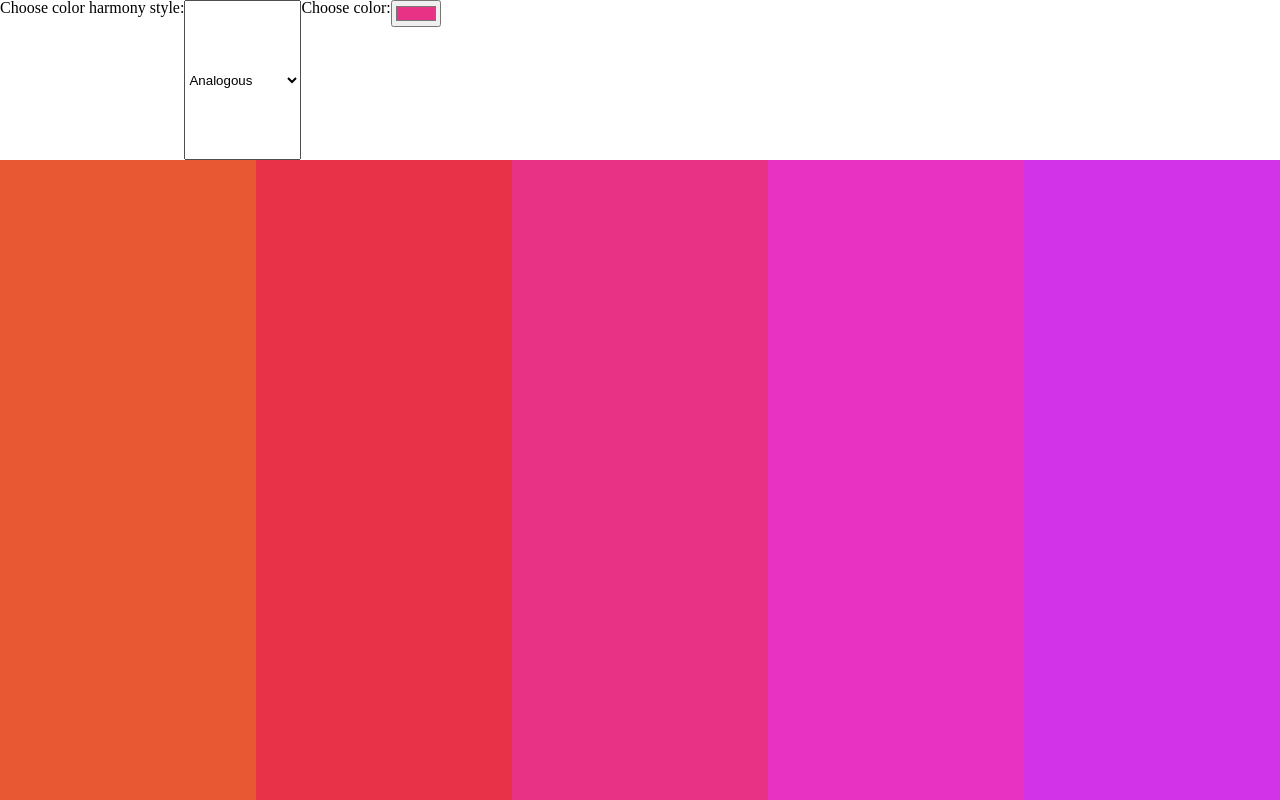
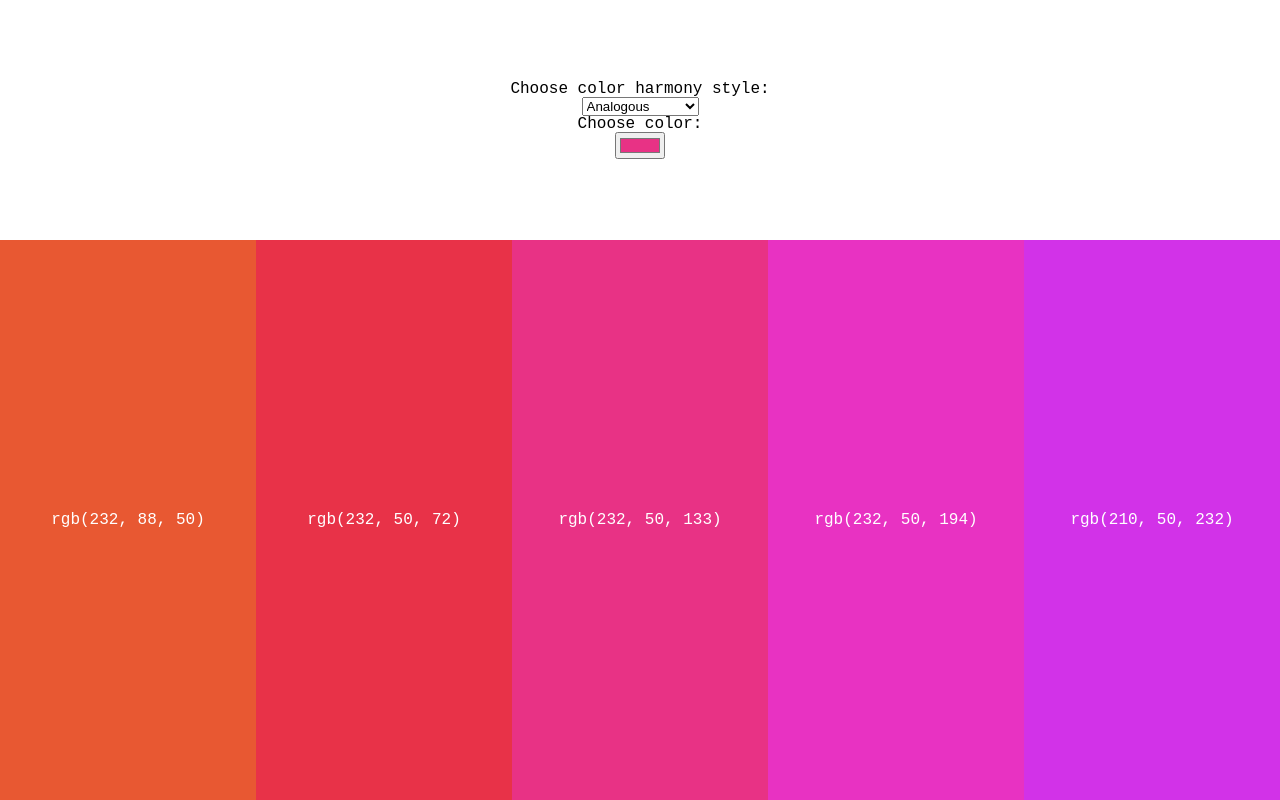
Before and after one commit to Gabriella-roze/color-palette-generator, a plain HTML site: page index.html in a window 1280 px wide. Drawn offline with Linux system fonts and the light colour scheme.

Commit message:
add rgb names to color boxes

```diff
--- a/main.js
+++ b/main.js
@@ -31,9 +31,9 @@ let colorPicker;
 let defaultColor = "#E83285";
 let colorRGB = 'rgb(232, 50, 133)';
 
+window.addEventListener("load", init);
 selectHarmStyle(harmStyle.value, colorConverterRGBtoHSL(colorRGB));
 
-window.addEventListener("load", init);
 function init() {
    strRGBtoNumRGB(colorRGB);
    colorPicker = document.getElementById("color-picker");
@@ -59,15 +59,13 @@ function strRGBtoNumRGB(string) {
    return splitRGBNum;
 }
 
-
 function selectHarmStyle(style, colorHSL) {
    style = style.value ? style.value : style;
    if (!colorHSL) {
       colorHSL = colorConverterRGBtoHSL(colorRGB);
    }
-
-  if (style === "analogous") {
-   console.log("analogous --")
+   if (style === "analogous") {
+      console.log("analogous --")
       calcAnalogPal(colorHSL);
 
   } else if (style === "monochromatic") {
@@ -90,56 +88,70 @@ function selectHarmStyle(style, colorHSL) {
       console.log("shades --");
       calcShaPal(colorHSL);
   }
-
 };
 
 function calcAnalogPal(colorHSL) {
-   console.log("-->analogous: ", colorHSL);
+   // console.log("-->analogous: ", colorHSL);
    colLeft1.style.background = `hsl(${colorHSL.h + 20}, ${colorHSL.s}%, ${colorHSL.l}%)`;
    colLeft2.style.background = `hsl(${colorHSL.h + 40}, ${colorHSL.s}%, ${colorHSL.l}%)`;
    colRight1.style.background = `hsl(${colorHSL.h - 20}, ${colorHSL.s}%, ${colorHSL.l}%)`;
    colRight2.style.background = `hsl(${colorHSL.h - 40}, ${colorHSL.s}%, ${colorHSL.l}%)`;
+   displayColValues(colLeft1.style.background, colLeft2.style.background, colRight1.style.background, colRight2.style.background);
 }
+
 function calcMonochPal(colorHSL) {
    // console.log("-->analogous: ", colorHSL);
    colLeft1.style.background = `hsl(${colorHSL.h}, ${colorHSL.s}%, ${colorHSL.l + 20}%)`;
    colLeft2.style.background = `hsl(${colorHSL.h}, ${colorHSL.s}%, ${colorHSL.l + 40}%)`;
    colRight1.style.background = `hsl(${colorHSL.h}, ${colorHSL.s}%, ${colorHSL.l - 20}%)`;
    colRight2.style.background = `hsl(${colorHSL.h}, ${colorHSL.s}%, ${colorHSL.l - 40}%)`;
+   displayColValues(colLeft1.style.background, colLeft2.style.background, colRight1.style.background, colRight2.style.background);
 }
+
 function calcTriPal(colorHSL) {
    // console.log("-->analogous: ", colorHSL);
    colLeft1.style.background = `hsl(${colorHSL.h + 60}, ${colorHSL.s}%, ${colorHSL.l + 20}%)`;
    colLeft2.style.background = "#ffffff";
    colRight1.style.background = `hsl(${colorHSL.h + 120}, ${colorHSL.s}%, ${colorHSL.l - 20}%)`;
    colRight2.style.background = "#ffffff";
+   displayColValues(colLeft1.style.background, colLeft2.style.background, colRight1.style.background, colRight2.style.background);
 }
+
 function calcComplPal(colorHSL) {
    // console.log("-->analogous: ", colorHSL);
    colLeft1.style.background = `hsl(${colorHSL.h + 180}, ${colorHSL.s}%, ${colorHSL.l + 20}%)`;
    colLeft2.style.background = "#ffffff";
    colRight1.style.background = "#ffffff";
    colRight2.style.background = "#ffffff";
+   displayColValues(colLeft1.style.background, colLeft2.style.background, colRight1.style.background, colRight2.style.background);
 }
+
 function calcCompoPal(colorHSL) {
    // console.log("-->analogous: ", colorHSL);
    colLeft1.style.background = `hsl(${colorHSL.h + 180}, ${colorHSL.s}%, ${colorHSL.l + 20}%)`;
    colLeft2.style.background = `hsl(${colorHSL.h + 40}, ${colorHSL.s}%, ${colorHSL.l}%)`;
    colRight1.style.background = `hsl(${colorHSL.h - 20}, ${colorHSL.s}%, ${colorHSL.l}%)`;
    colRight2.style.background = `hsl(${colorHSL.h - 40}, ${colorHSL.s}%, ${colorHSL.l}%)`;
+   displayColValues(colLeft1.style.background, colLeft2.style.background, colRight1.style.background, colRight2.style.background);
 }
+
 function calcShaPal(colorHSL) {
    // console.log("-->analogous: ", colorHSL);
-   colLeft1.style.background = `hsl(${colorHSL.h}, ${colorHSL.s + 20}%, ${colorHSL.l + 20}%)`;
-   colLeft2.style.background = `hsl(${colorHSL.h}, ${colorHSL.s + 40}%, ${colorHSL.l}%)`;
-   colRight1.style.background = `hsl(${colorHSL.h}, ${colorHSL.s - 20}%, ${colorHSL.l}%)`;
-   colRight2.style.background = `hsl(${colorHSL.h}, ${colorHSL.s - 40}%, ${colorHSL.l}%)`;
+   colLeft1.style.background = `hsl(${colorHSL.h}, ${colorHSL.s - 10}%, ${colorHSL.l}%)`;
+   colLeft2.style.background = `hsl(${colorHSL.h}, ${colorHSL.s - 30}%, ${colorHSL.l}%)`;
+   colRight1.style.background = `hsl(${colorHSL.h}, ${colorHSL.s + 10}%, ${colorHSL.l}%)`;
+   colRight2.style.background = `hsl(${colorHSL.h}, ${colorHSL.s + 30}%, ${colorHSL.l}%)`;
+   displayColValues(colLeft1.style.background, colLeft2.style.background, colRight1.style.background, colRight2.style.background);
 }
 
-function displayColValues(params) {
-   // TODO: display new colors values in (hex?) on each color box.
-   // console.log();
-
+function displayColValues(colLeftOne, colLeftTwo, ColROne, ColRTwo) {
+   // Display color's values in on each color box.
+   console.log(colBase.style.backgroundColor);
+   colBase.innerHTML = colorRGB;
+   colLeft1.innerHTML = colLeftOne;
+   colLeft2.innerHTML = colLeftTwo;
+   colRight1.innerHTML = ColROne;
+   colRight2.innerHTML = ColRTwo;
 }
 
 function colorConverterRGBtoHSL(colorRGB) {
--- a/style.css
+++ b/style.css
@@ -4,7 +4,6 @@ http://meyerweb.com/eric/tools/css/reset/
    v2.0 | 20110126
    License: none (public domain)
 */
-
 html, body, div, span, applet, object, iframe,
 h1, h2, h3, h4, h5, h6, p, blockquote, pre,
 a, abbr, acronym, address, big, cite, code,
@@ -50,26 +49,31 @@ table {
 }
 
 
-
-
 /* MY OWN STYLING */
 body {
-    width: 100vw;
+	width: 100vw;
+	font-family: 'Courier New', Courier, monospace;
 }
-
 section:first-of-type {
     width: 100vw;
-    height: 20vh;
-    display: flex;
+    height: 30vh;
+	display: flex;
+	flex-direction: column;
+	justify-content: center;
+	align-items: center;
 
 }
 section:last-of-type {
     width: 100vw;
-    height: 80vh;
-    display: flex;
-
+    height: 70vh;
+	display: flex;
 }
 .color-box {
     width: 20%;
-    height: 100%;
+	height: 100%;
+	display: flex;
+	justify-content: center;
+	align-items: center;
+	color: white;
+	mix-blend-mode: difference;
 }
```
Also changed, not shown: index.html (+0 -2 lines).
